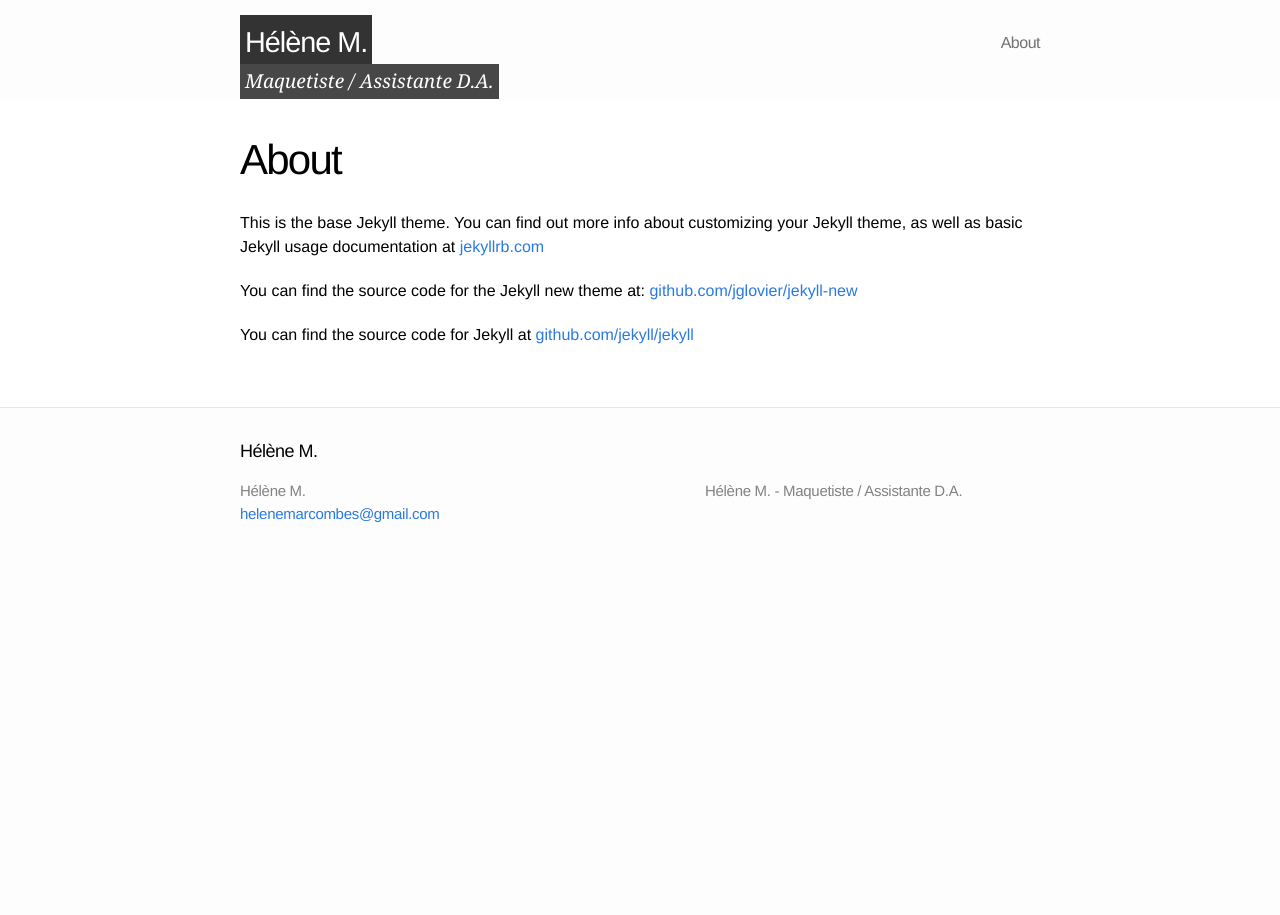
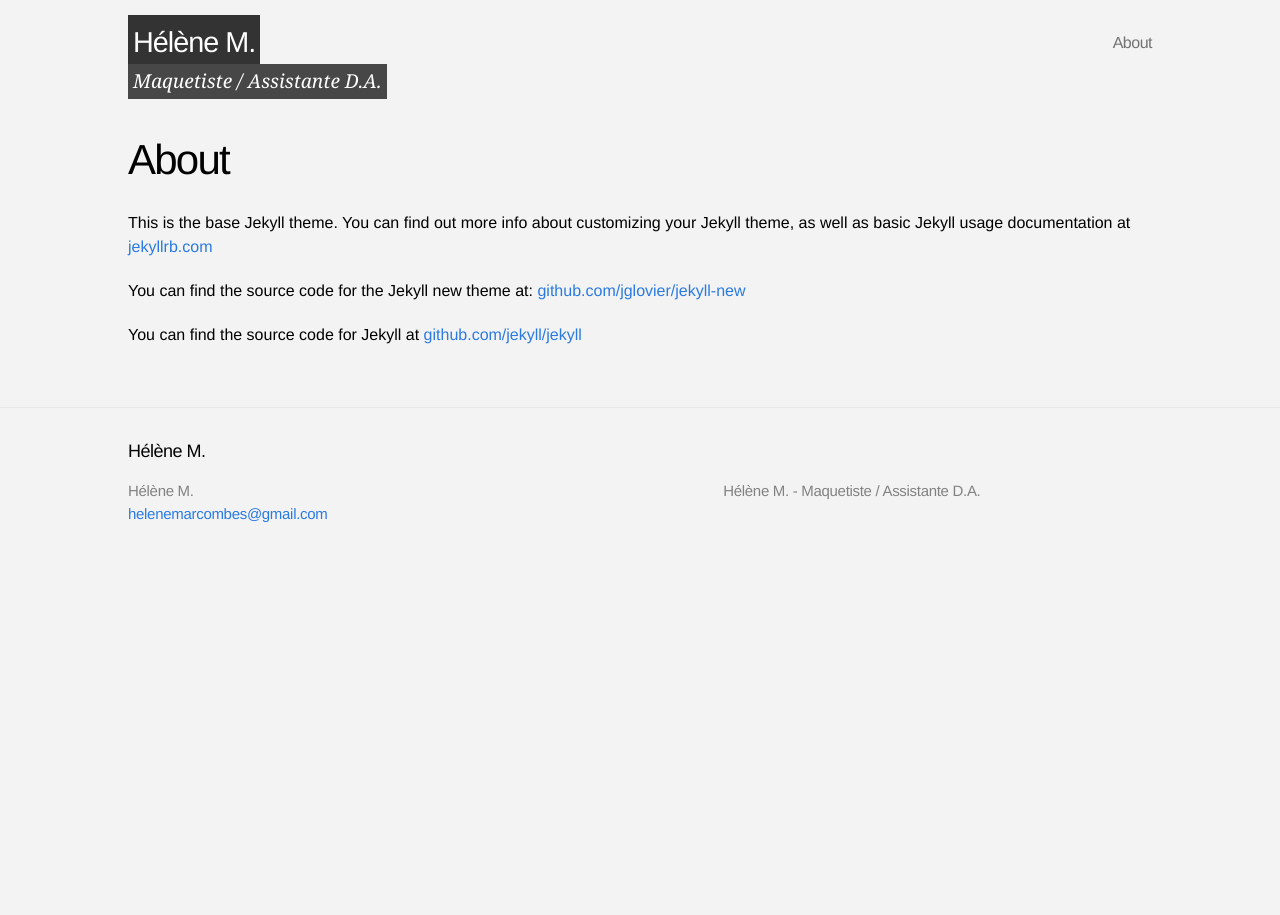
Before and after one commit to polem/bookhelenem, a Jekyll site: the page built from about.md, in a window 1280 px wide. Built offline with Jekyll 4.4.1, drawn with Linux system fonts in a browser that asks for light colours.

Commit message:
update style

```diff
--- a/css/bookhelenem.css
+++ b/css/bookhelenem.css
@@ -2,8 +2,19 @@
     content: '3 .column.size-1of3';
 }
 
+body,
+html,
+.page-content {
+    background: #F3F3F3;
+}
+
 .column { float: left; }
-.size-1of3 { width: 33.333%; }
+
+.size-1of3 {
+    width: 31%;
+    margin-left: 1%;
+    margin-right: 1%;
+}
 
 #grid img {
     width: 100%;
@@ -40,6 +51,8 @@
 
 .work {
     position: relative;
+    box-shadow: -1px 2px 1px 1px rgba(0, 0, 0, 0.1);
+    margin-bottom: 20px;
 }
 
 .work .title,
@@ -47,19 +60,26 @@
     color: #fff;
     position: absolute;
     z-index: 2;
-    bottom: 10px;
+    bottom: 20px;
     left: -2px;
     display: inline-block;
     padding: 1px 5px;
 }
 
 .work .title {
-    bottom: 31px;
+    bottom: 46px;
+    font-size: 120%;
     background-color: #333333;
 }
 
+.work img {
+    padding: 0;
+    margin: 0;
+    display: block;
+}
+
 .work .client {
-    font-size: 80%;
+    font-size: 100%;
     background-color: #474747;
     font-family: 'Georgia';
     font-style: italic;
--- a/css/main.css
+++ b/css/main.css
@@ -28,7 +28,7 @@
 .wrap:after { content:""; display:table; }
 .wrap:after { clear: both; }
 .wrap {
-  max-width: 800px;
+  max-width: 1024px;
   padding: 0 30px;
   margin: 0 auto;
   zoom: 1;
```
